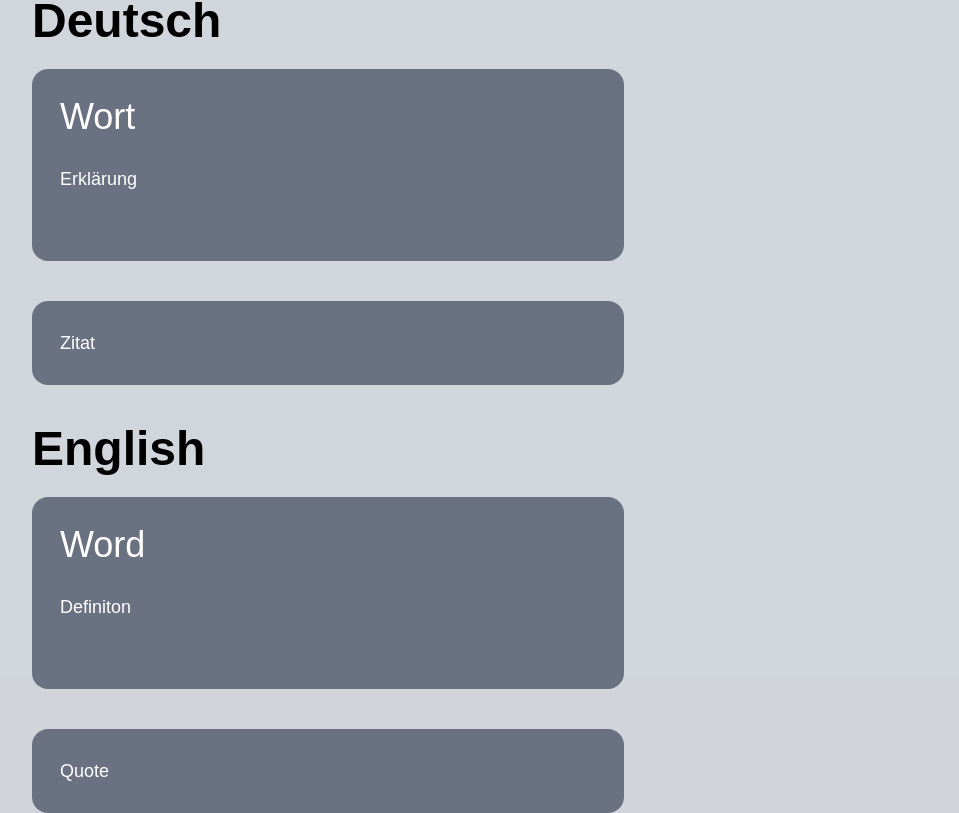
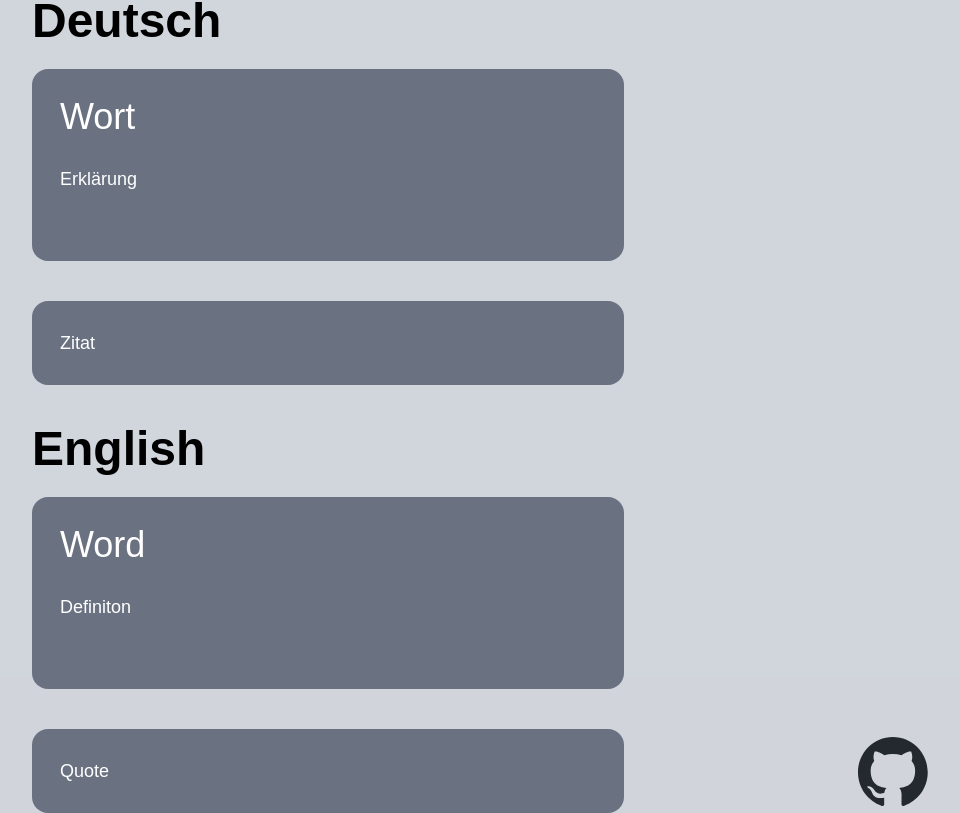
Before and after one commit to Oscip/Quoties, a Next.js app in the folder quoties-fe/: page / in a window 1280 px wide. Shown: the part 163-976 px from the top of the page, without its empty margins (312-1271 px from the left). Built offline with nearby package versions, Linux system fonts and the light colour scheme; a web font is replaced by a local one.

Commit message:
Add: Button to access GitHub Repository

```diff
--- a/quoties-fe/src/pages/index.js
+++ b/quoties-fe/src/pages/index.js
@@ -38,7 +38,7 @@ export default function Home() {
   };
 
   return (
-<div className="m-10">
+<div className="relative m-10">
   <div className="grid grid-cols-5 gap-4 w-full place-items-center">
     <div className={`${jacquesFrancois.className} col-span-1 text-5xl`}>Quoties</div>
 
@@ -150,9 +150,20 @@ export default function Home() {
       </div>
     </div>
   </div>
-
   <div></div>
 </div>
+  <div class="absolute bottom-0 right-0">
+    <button className="hover:scale-125 transition-transform">
+    <a href="https://github.com/Oscip/Quoties" target="_blank">
+    <Image
+      src="/github-mark.svg"
+      width={70}
+      height={70}
+      alt="GitHub Repo"
+    />
+    </a>
+    </button>
+    </div>
 </div>
   );
 }
```
Also changed, not shown: quoties-fe/public/github-mark.svg (added).
